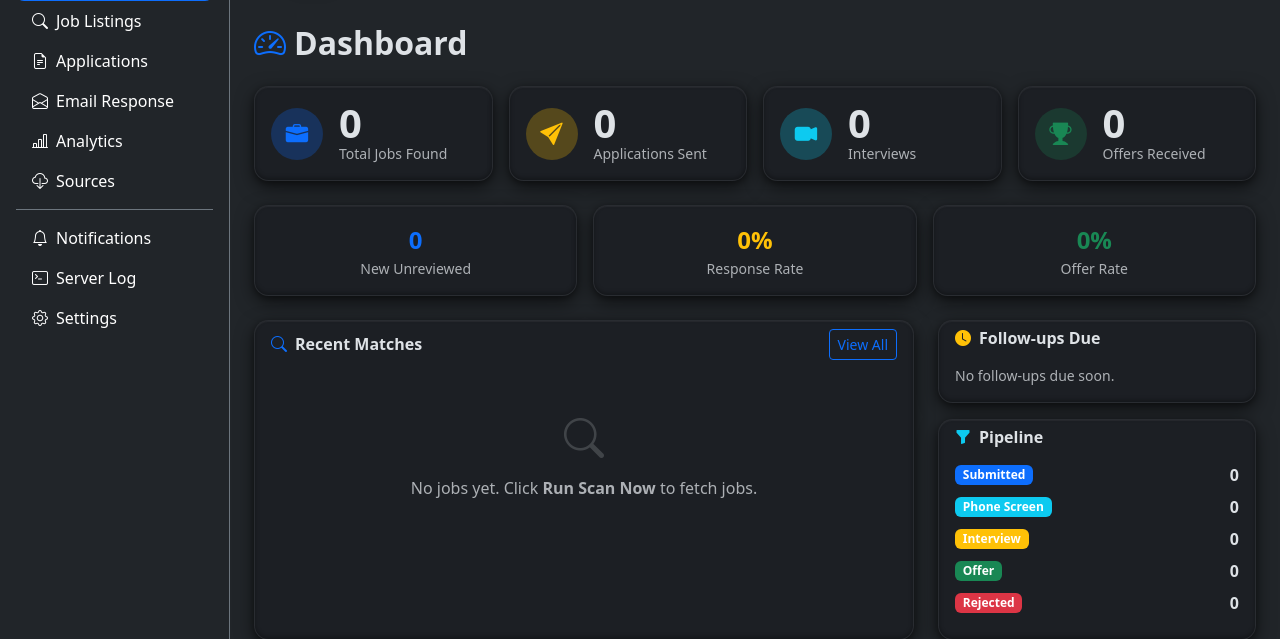
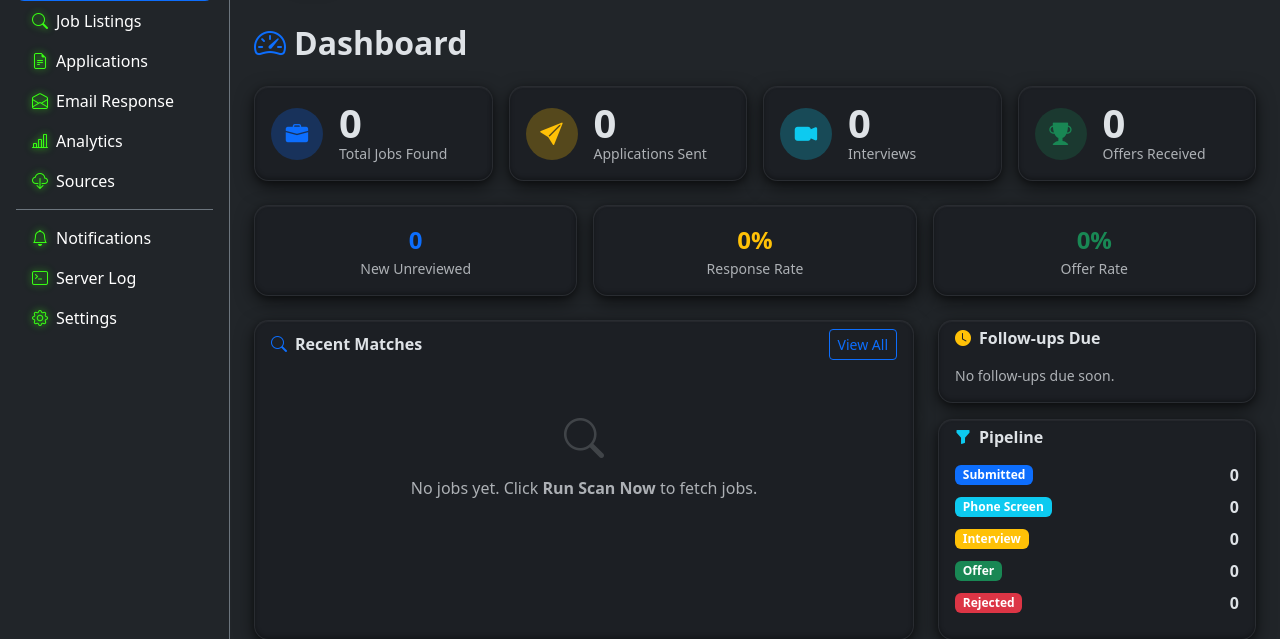
Before and after one commit to TechnoSage/job_tracker, a Flask app: page / in a window 1280 px wide. Shown: the part 63-702 px from the top of the page. Run offline with Flask 3, Linux system fonts and the light colour scheme; data that the repository does not hold is empty; some libraries are stand-ins or nearby versions.

Commit message:
feat(sidebar): neon-green icon glow in expanded sidebar matches collapsed state
Co-Authored-By: Claude Sonnet 4.6 <noreply@anthropic.com>

```diff
--- a/static/css/app.css
+++ b/static/css/app.css
@@ -260,6 +260,19 @@ html, body { height: 100%; overflow: hidden; }
 #sidebar .nav-link.active {
   background: #0d6efd;
   color: #fff !important;
+}
+
+/* Neon-green icons in expanded sidebar (matches collapsed state) */
+#sidebar .nav-link i {
+  color: #39ff14;
+  text-shadow:
+    0 0 6px rgba(57, 255, 20, .65),
+    0 0 12px rgba(57, 255, 20, .25);
+}
+/* Active page — white icon so it reads on blue background */
+#sidebar .nav-link.active i {
+  color: #fff !important;
+  text-shadow: none;
 }
 
 /* ---- Metric cards ---- */
```
